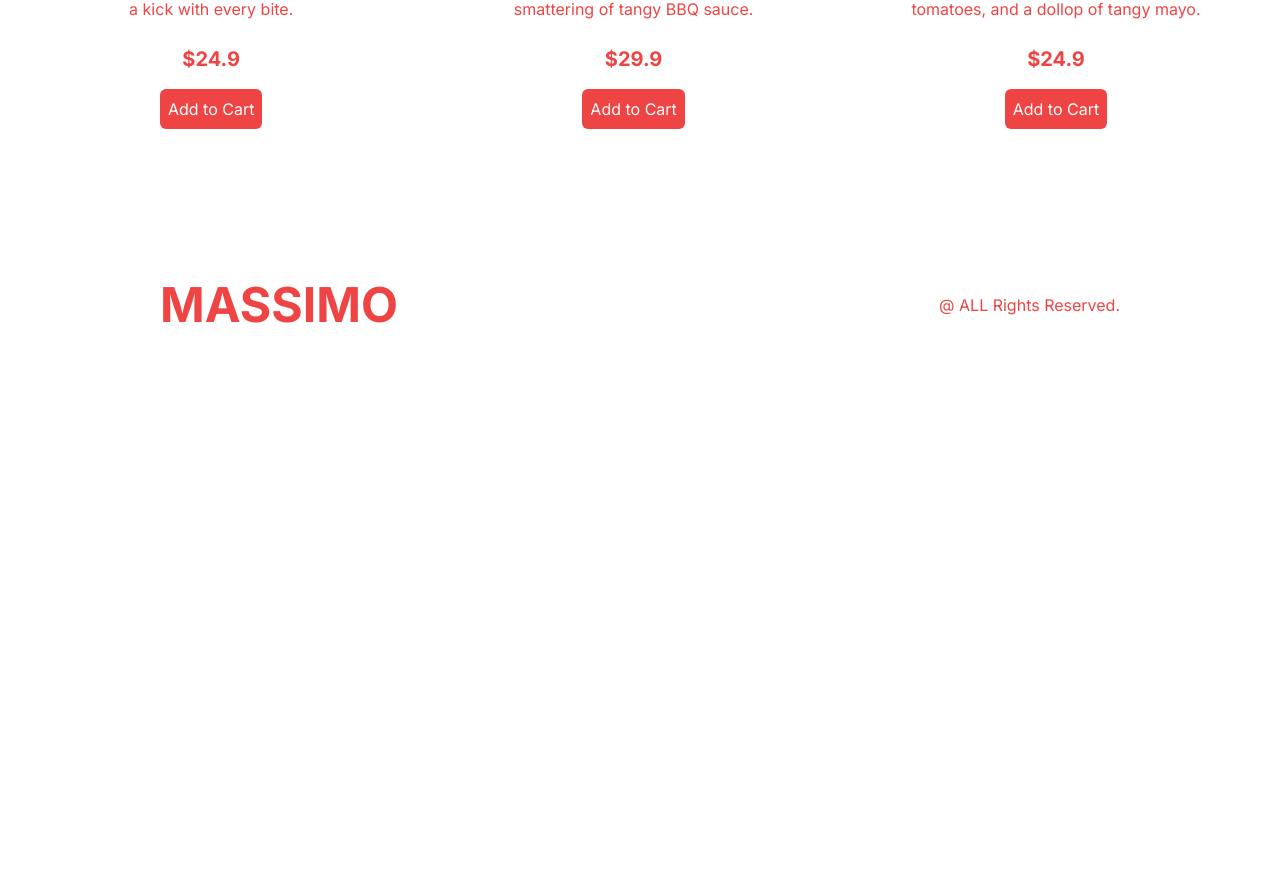
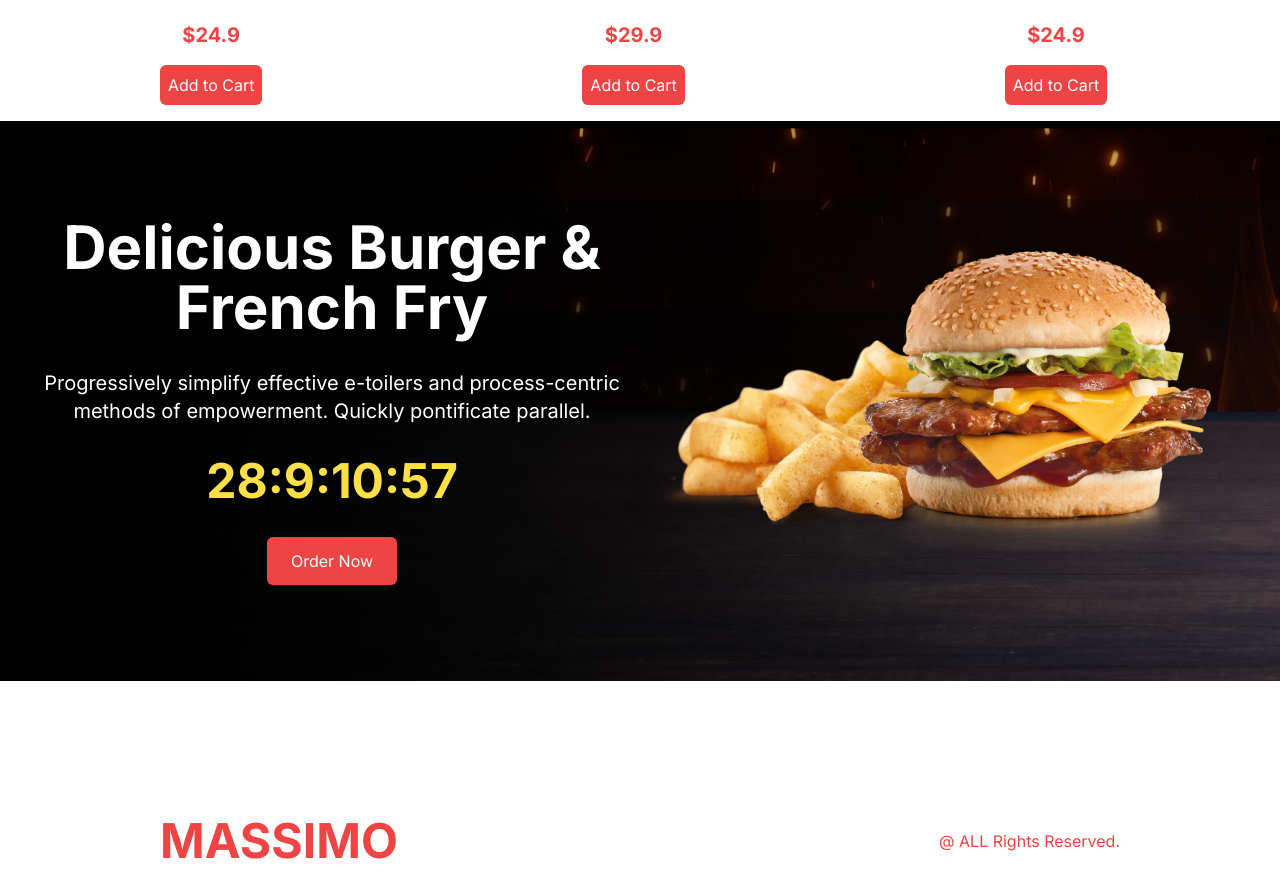
Before and after one commit to yashar6846/deliveryDesignNextjs, a Next.js app: page / in a window 1280 px wide. Shown: the part 1159-2037 px from the top of the page. Before the commit the page ends 1624 px from the top, so only its background shows below. Built offline with nearby package versions, Linux system fonts and the light colour scheme.

Commit message:
add offer to projects

```diff
--- /dev/null
+++ b/app/components/CountDown.tsx
@@ -0,0 +1,49 @@
+// "use client"
+// import React from 'react'
+// import Countdown from 'react-countdown'
+
+// const endingDate = new Date("2023-07-25")
+
+// function CountDown() {
+//   return (
+//    <Countdown className='font-bold text-5xl text-yellow-300'  date={endingDate}/>
+//   )
+// }
+
+// export default CountDown
+
+
+"use client"
+import React, { useState, useEffect } from "react";
+
+const CountDown = () => {
+
+  let difference = +new Date(`10/8/2023`) - +new Date();
+  const [delay, setDelay] = useState(difference);
+
+  const d = Math.floor(difference / (1000 * 60 * 60 * 24));
+  const h = Math.floor((difference / (1000 * 60 * 60)) % 24);
+  const m = Math.floor((difference / 1000 / 60) % 60);
+  const s = Math.floor((difference / 1000) % 60);
+
+  useEffect(() => {
+    const timer = setInterval(() => {
+      setDelay(delay - 1);
+    }, 1000);
+
+    if (delay === 0) {
+      clearInterval(timer);
+    }
+
+    return () => {
+      clearInterval(timer);
+    };
+  });
+  return (
+    <span className="font-bold text-5xl text-yellow-300">
+      {d}:{h}:{m}:{s}
+    </span>
+  );
+};
+
+export default CountDown;
--- a/app/components/Offer.tsx
+++ b/app/components/Offer.tsx
@@ -1,9 +1,26 @@
+import Image from 'next/image'
 import React from 'react'
+import CountDown from './CountDown'
 
 function Offer() {
   return (
-    <div>Offer</div>
-  )
-}
+    <div className="bg-black h-screen flex flex-col md:flex-row md:justify-between md:bg-[url('/offerBg.png')] md:h-[70vh]">
+      {/* TEXT CONTAINER */}
+      <div className="flex-1 flex flex-col justify-center items-center text-center gap-8 p-6">
+        <h1 className="text-white text-5xl font-bold xl:text-6xl">Delicious Burger & French Fry</h1>
+        <p className="text-white xl:text-xl">
+          Progressively simplify effective e-toilers and process-centric methods
+          of empowerment. Quickly pontificate parallel.
+        </p>
+        <CountDown/>
+        <button className="bg-red-500 text-white rounded-md py-3 px-6">Order Now</button>
+      </div>
+      {/* IMAGE CONTAINER */}
+      <div className="flex-1 w-full relative md:h-full">
+        <Image src="/offerProduct.png" alt="" fill className="object-contain" />
+      </div>
+    </div>
+  );
+};
 
 export default Offer
--- a/app/page.tsx
+++ b/app/page.tsx
@@ -6,8 +6,8 @@ function Home() {
   return (
     <main>
      <Slider />
+     <Featured />
      <Offer />
-     <Featured />
     </main>
   )
 }
--- a/package.json
+++ b/package.json
@@ -18,6 +18,7 @@
     "next": "13.4.19",
     "postcss": "8.4.29",
     "react": "18.2.0",
+    "react-countdown": "^2.3.5",
     "react-dom": "18.2.0",
     "tailwindcss": "3.3.3",
     "typescript": "5.2.2"
```
Also changed, not shown: 1 other file (tests, documents, lock files or other folders).
